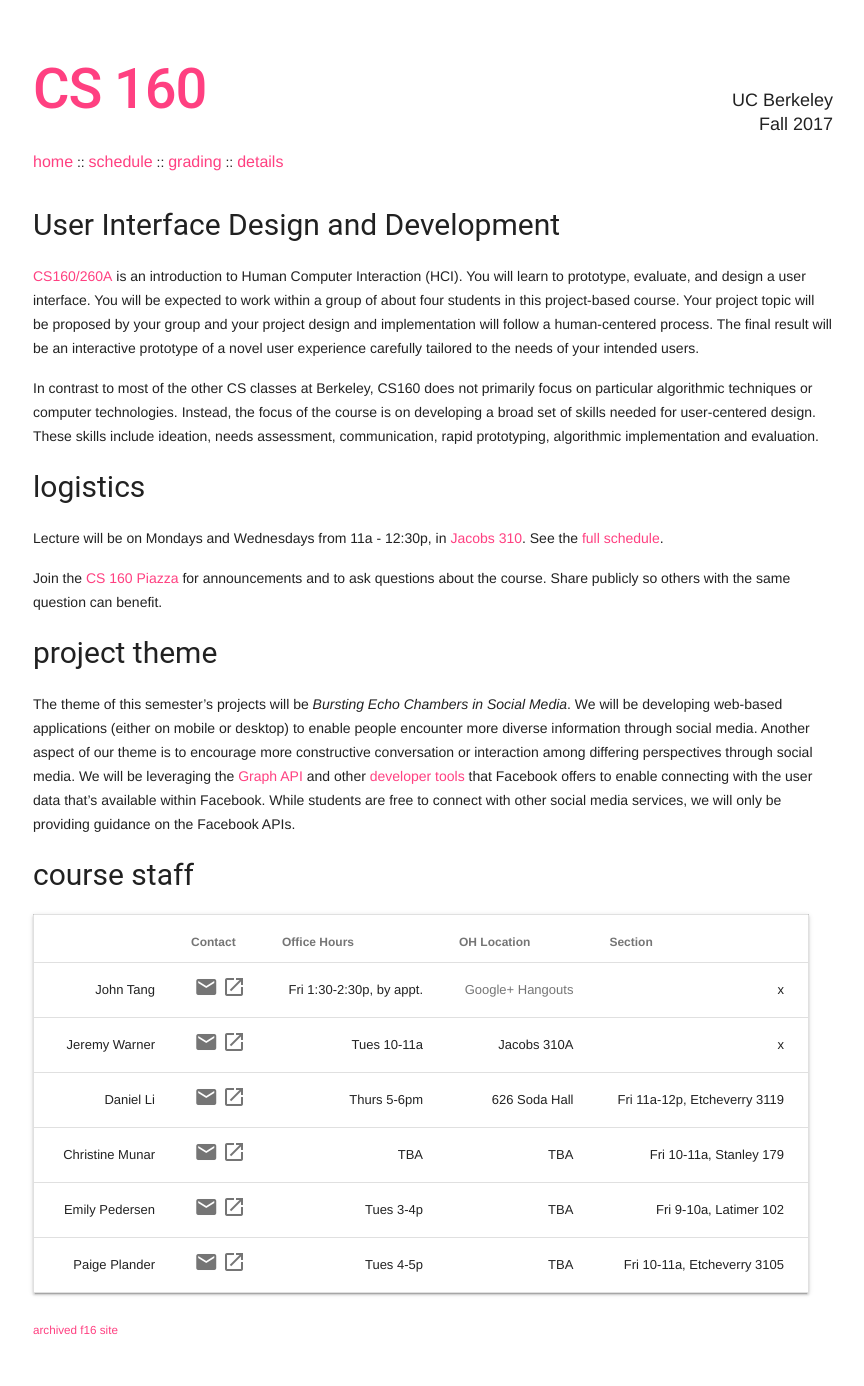
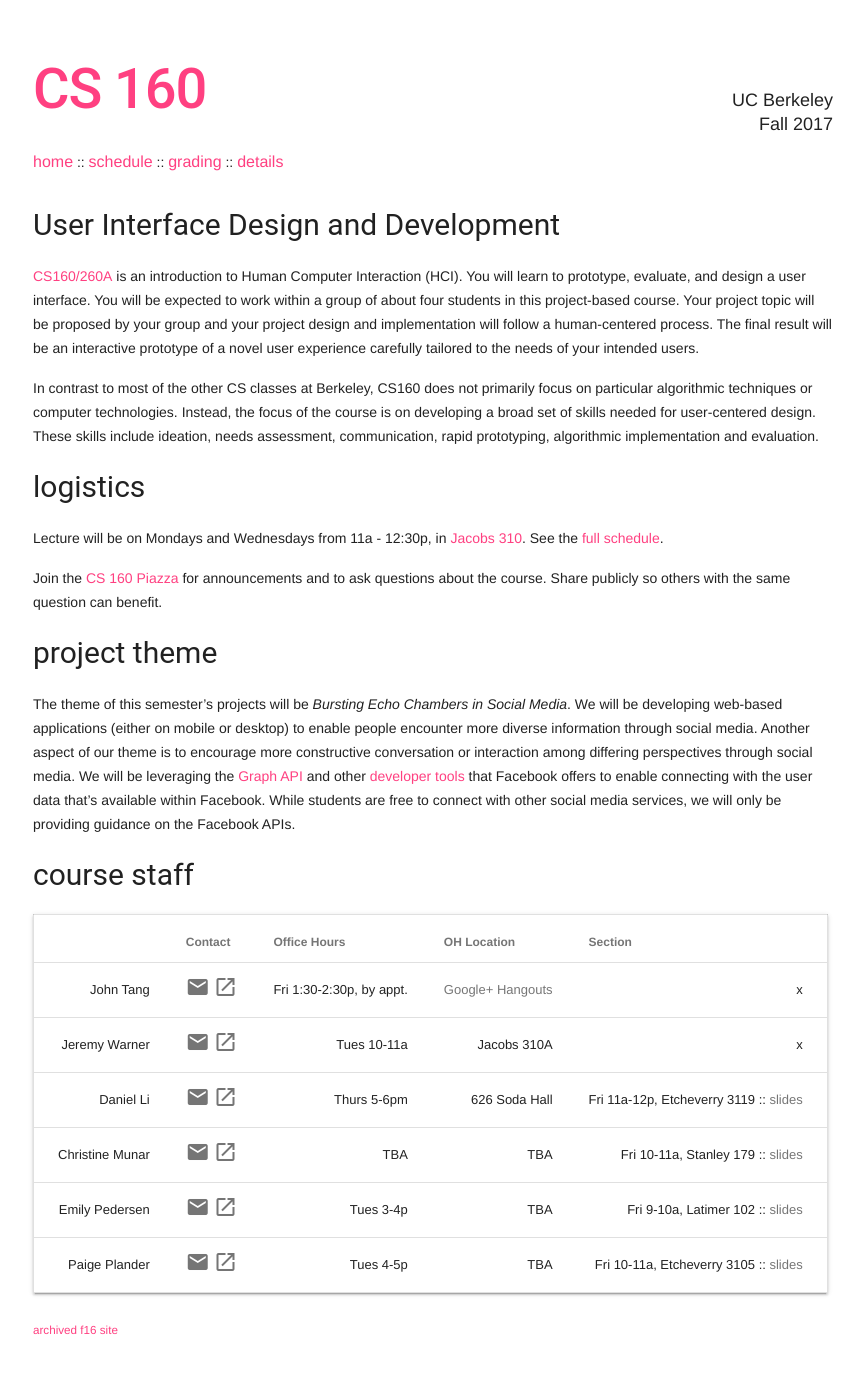
Before and after one commit to cs160-berkeley/website, a Jekyll site: the page built from index.md, in a window 1280 px wide. Shown: the whole page, without its empty margins (207-1071 px from the left). Built offline with Jekyll 4.4.1, drawn with Linux system fonts in a browser that asks for light colours.

Commit message:
link to section slides

```diff
--- a/_data/staff.yaml
+++ b/_data/staff.yaml
@@ -10,10 +10,11 @@
   site: https://jeremywrnr.com
   sect: x
   ohour: Tues 10-11a
-  olink: 'Jacobs 310A'
+  olink: Jacobs 310A
 - name: Daniel Li
   mail: li.daniel@berkeley.edu
   site: http://daniel-li.me/
+  slide: https://drive.google.com/open?id=0B3rmOUWm5OBlYnBQX2cxS2cxa0U
   sect: Fri 11a-12p, Etcheverry 3119
   ohour: Thurs 5-6pm
   olink: 626 Soda Hall
@@ -21,17 +22,20 @@
   mail: chrismunar@berkeley.edu
   site: http://www.christinemunar.com/
   sect: Fri 10-11a, Stanley 179
+  slide: https://drive.google.com/open?id=0B3rmOUWm5OBlamkxb1hZeElScnc
   ohour: TBA
   olink: TBA
 - name: Emily Pedersen
   mail: epedersen@berkeley.edu
   site: https://www.linkedin.com/in/epedersen1
   sect: Fri 9-10a, Latimer 102
+  slide: https://drive.google.com/open?id=0B3rmOUWm5OBlcThHb3VNRWlmUDg
   ohour: Tues 3-4p
   olink: TBA
 - name: Paige Plander
   mail: paigeplan@berkeley.edu
   site: https://paigeplan.github.io/
   sect: Fri 10-11a, Etcheverry 3105
+  slide: https://drive.google.com/open?id=0B3rmOUWm5OBlYUNfMWpTeFp1V28
   ohour: Tues 4-5p
   olink: TBA
--- a/index.md
+++ b/index.md
@@ -67,7 +67,11 @@ we will only be providing guidance on the Facebook APIs.
       </td>
       <td>{{ s.ohour }}</td>
       <td>{{ s.olink }}</td>
-      <td>{{ s.sect }}</td>
+      <td>{{ s.sect }}
+      {% if s.slide %}
+          :: <a href="{{ s.slide }}" target="_blank">slides</a>
+      {% endif  %}
+      </td>
     </tr>
 {% endfor %}
   </tbody>
```
